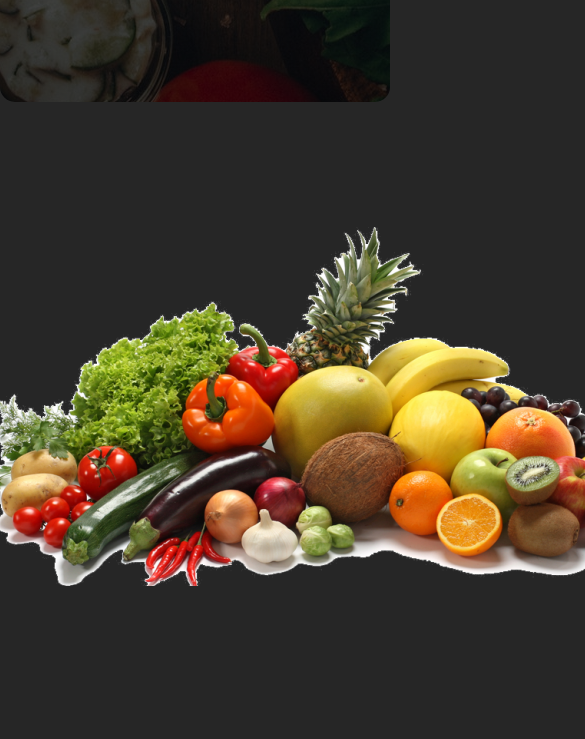
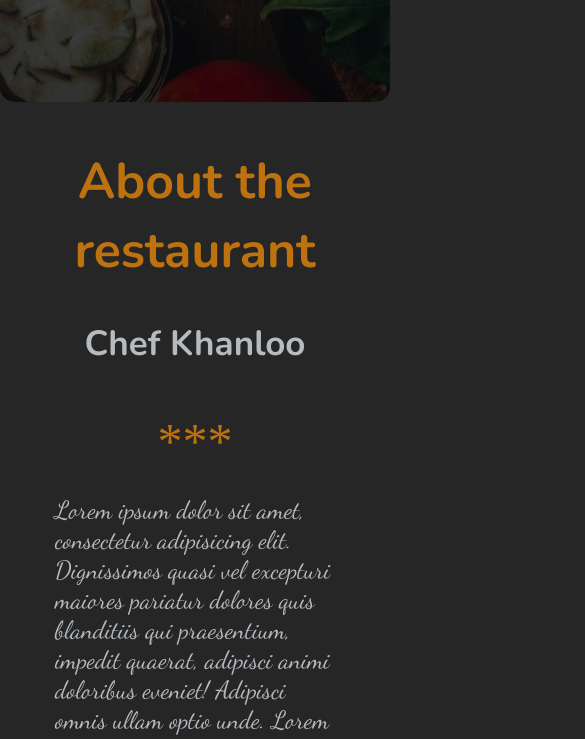
Before and after one commit to MohammadrezaNadirkhanloo/Restaurant, a plain HTML site: page index.html in a window 390 px wide. Shown: the part 742-1481 px from the top of the page, 585 px wide, since content can reach past the window. Drawn offline with nearby package versions, Linux system fonts and the light colour scheme.

Commit message:
add responsive

```diff
--- a/SASS/_base.scss
+++ b/SASS/_base.scss
@@ -74,7 +74,12 @@ $size: (
 }
 /* Handle on hover */
 ::-webkit-scrollbar-thumb:hover {
-  background: #ff3c00e8;
+  background: #ff8000;
+}
+
+::selection{
+  color: white;
+  background-color: map-get($map: $colors, $key: primary);
 }
 
 section{
--- a/SASS/_layout.scss
+++ b/SASS/_layout.scss
@@ -62,35 +62,62 @@
   align-items: center;
   justify-content: center;
   gap: 10px;
-  height: 70vh;
+  padding: map-get($map: $size, $key: xxl) map-get($map: $size, $key: lg);
   &-text {
     display: flex;
     flex-direction: column;
     align-items: center;
+    width: 60%;
     .about-title {
       @include title($font-nunito, 50px);
+      text-align: center;
     }
-    .Chef{
+    .Chef {
       font-family: $font-nunito;
       color: map-get($map: $colors, $key: secondary);
       margin-bottom: map-get($map: $size, $key: lg);
       font-size: map-get($map: $size, $key: xxl);
     }
-    .about-Description{
+    .about-Description {
       color: map-get($map: $colors, $key: secondary);
       font-size: map-get($map: $size, $key: xl);
       font-family: $font-dancing;
     }
-    .star{
+    .star {
       margin: map-get($map: $size, $key: xl);
       color: map-get($map: $colors, $key: primary);
-      font-size: 50px
+      font-size: 50px;
     }
     .btn-main {
       @include btn-main(10px, 20px, 25px);
       text-decoration: none;
     }
   }
+  &-img {
+    width: 40%;
+    img {
+      width: 100%;
+    }
+  }
+}
+
+@media screen and (max-width: 900px) {
+  .about {
+    flex-direction: column;
+    &-img {
+      width: 90%;
+    }
+    &-text {
+      width: 100%;
+    }
+  }
+}
+
+@media screen and  (max-width: 550px){
+  .about-img{
+    display: none;
+  }
+
 }
 
 .footer {
--- a/index.html
+++ b/index.html
@@ -20,7 +20,7 @@
   <body>
     <header class="header">
       <div class="logo">
-        <img src="./img/my-logo.png" width="70" height="70" alt="" />
+        <img src="./img/my-logo.png" width="70"  height="70" alt=""  />
       </div>
       <div class="item-header">
         <div class="title">
@@ -58,8 +58,8 @@
           <p class="star">***</p>
           <a href="#" class="btn-main">more information</a>
         </div>
-        <div>
-          <img src="./img/about-us-img.png" alt="" />
+        <div class="about-img">
+          <img src="./img/about-us-img.png" alt="" style="opacity: 0.7;"/>
         </div>
       </div>
     </section>
```
Also changed, not shown: CSS/main.min.css, 1 other file.
